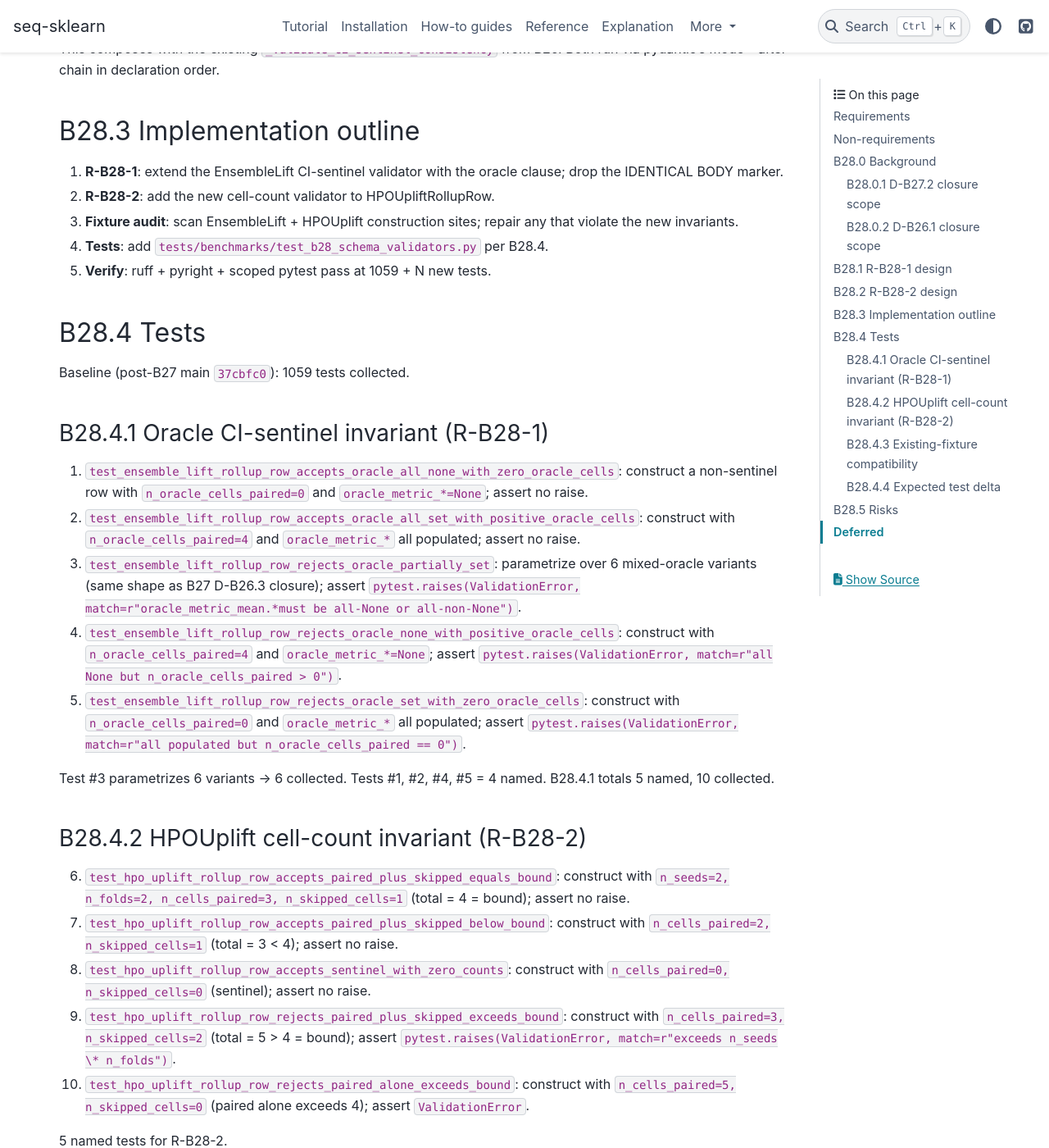
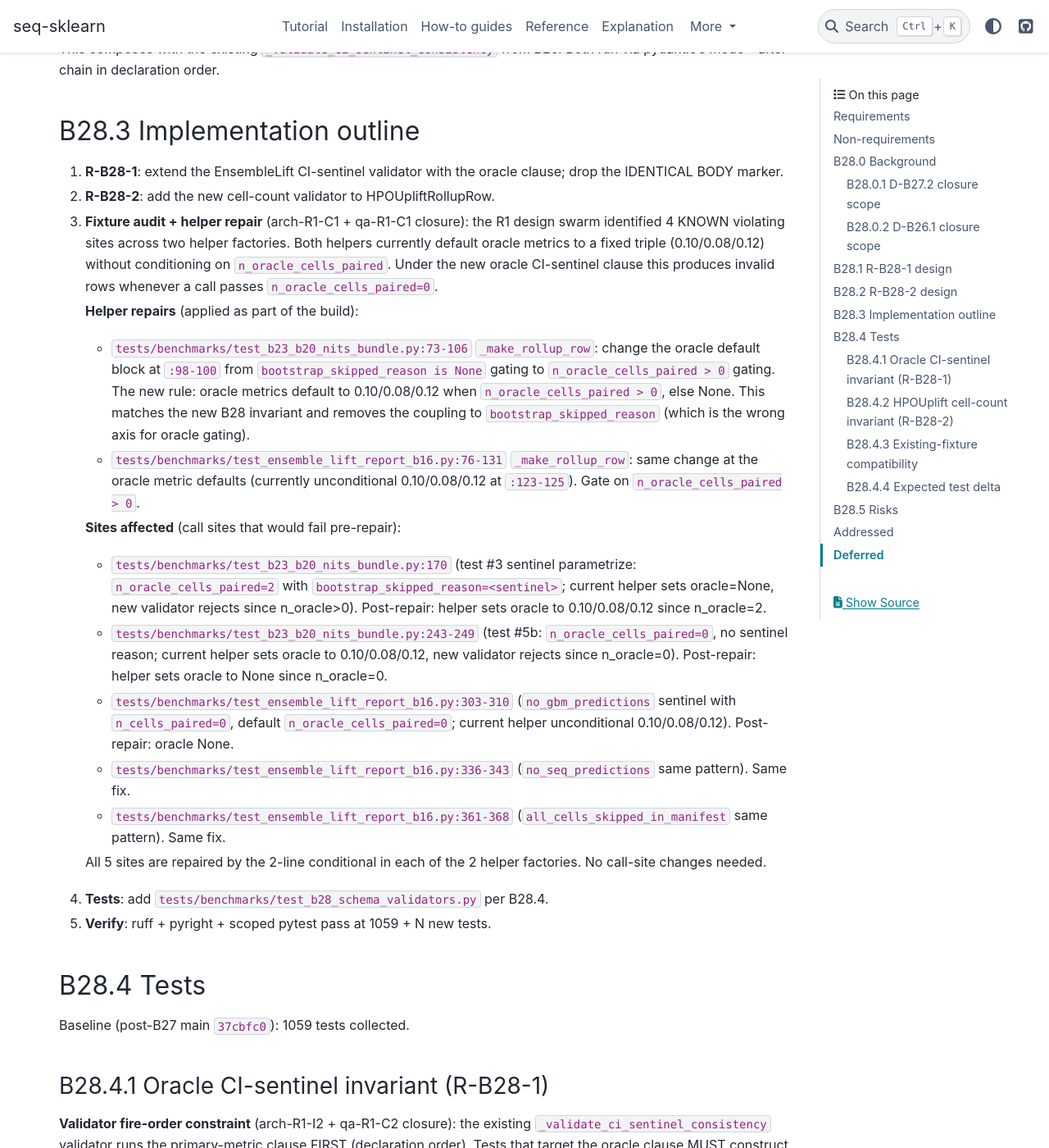
Before and after one commit to switch527/seq-sklearn, a Sphinx documentation site: the page built from docs/benchmark_suite_design_b28_delta.md, in a window 1280 px wide and 1400 px high, scrolled down 2806 px. Shown: the whole window at 82% size. Built offline with Sphinx 7.4.7 and the PyData theme 0.15.4, drawn with Linux system fonts in a browser that asks for light colours; pages that are not in the unit, such as notebooks, are missing from menus; some of the changed text lies outside the part shown.

Commit message:
docs(B28): close R1 design swarm CRITICALs + IMPs + NITs
R1 design swarm consensus on commit 49f5f37 (3C/3I/2N).
Closures:
- arch-R1-C1 + qa-R1-C1: 5 KNOWN fixture sites prescribed
  via helper-level fix in B28.3 step 3 (gate oracle
  defaults on n_oracle_cells_paired > 0). R-B28-Risk-1
  elevated to Medium-confirmed.
- arch-R1-I2 + qa-R1-C2: tests #3-#5 now require
  validator-fire-order base state (all-set primary +
  skipped=None).
- arch-R1-I1: tests #6-#10 same fire-order constraint
  (non-sentinel or sentinel base per case).
- qa-R1-I1: test #10 gets match= matching test #9.
- arch-R1-N1 + qa-R1-N1: test count claim made explicit.

Test count unchanged (11 named / 16 collected).

Co-Authored-By: Claude Opus 4.7 (1M context) <noreply@anthropic.com>

```diff
--- a/docs/benchmark_suite_design_b28_delta.md
+++ b/docs/benchmark_suite_design_b28_delta.md
@@ -139,9 +139,57 @@ pydantic's mode="after" chain in declaration order.
    with the oracle clause; drop the IDENTICAL BODY marker.
 2. **R-B28-2**: add the new cell-count validator to
    HPOUpliftRollupRow.
-3. **Fixture audit**: scan EnsembleLift + HPOUplift
-   construction sites; repair any that violate the new
-   invariants.
+3. **Fixture audit + helper repair** (arch-R1-C1 + qa-R1-C1
+   closure): the R1 design swarm identified 4 KNOWN
+   violating sites across two helper factories. Both
+   helpers currently default oracle metrics to a fixed
+   triple (0.10/0.08/0.12) without conditioning on
+   `n_oracle_cells_paired`. Under the new oracle CI-sentinel
+   clause this produces invalid rows whenever a call passes
+   `n_oracle_cells_paired=0`.
+
+   **Helper repairs** (applied as part of the build):
+   - `tests/benchmarks/test_b23_b20_nits_bundle.py:73-106`
+     `_make_rollup_row`: change the oracle default block at
+     `:98-100` from `bootstrap_skipped_reason is None` gating
+     to `n_oracle_cells_paired > 0` gating. The new rule:
+     oracle metrics default to 0.10/0.08/0.12 when
+     `n_oracle_cells_paired > 0`, else None. This matches
+     the new B28 invariant and removes the coupling to
+     `bootstrap_skipped_reason` (which is the wrong axis
+     for oracle gating).
+   - `tests/benchmarks/test_ensemble_lift_report_b16.py:76-131`
+     `_make_rollup_row`: same change at the oracle metric
+     defaults (currently unconditional 0.10/0.08/0.12 at
+     `:123-125`). Gate on `n_oracle_cells_paired > 0`.
+
+   **Sites affected** (call sites that would fail
+   pre-repair):
+   - `tests/benchmarks/test_b23_b20_nits_bundle.py:170` (test
+     #3 sentinel parametrize: `n_oracle_cells_paired=2`
+     with `bootstrap_skipped_reason=<sentinel>`; current
+     helper sets oracle=None, new validator rejects since
+     n_oracle>0). Post-repair: helper sets oracle to
+     0.10/0.08/0.12 since n_oracle=2.
+   - `tests/benchmarks/test_b23_b20_nits_bundle.py:243-249`
+     (test #5b: `n_oracle_cells_paired=0`, no sentinel
+     reason; current helper sets oracle to 0.10/0.08/0.12,
+     new validator rejects since n_oracle=0). Post-repair:
+     helper sets oracle to None since n_oracle=0.
+   - `tests/benchmarks/test_ensemble_lift_report_b16.py:303-310`
+     (`no_gbm_predictions` sentinel with `n_cells_paired=0`,
+     default `n_oracle_cells_paired=0`; current helper
+     unconditional 0.10/0.08/0.12). Post-repair: oracle
+     None.
+   - `tests/benchmarks/test_ensemble_lift_report_b16.py:336-343`
+     (`no_seq_predictions` same pattern). Same fix.
+   - `tests/benchmarks/test_ensemble_lift_report_b16.py:361-368`
+     (`all_cells_skipped_in_manifest` same pattern). Same
+     fix.
+
+   All 5 sites are repaired by the 2-line conditional in
+   each of the 2 helper factories. No call-site changes
+   needed.
 4. **Tests**: add `tests/benchmarks/test_b28_schema_validators.py`
    per B28.4.
 5. **Verify**: ruff + pyright + scoped pytest pass at
@@ -153,22 +201,39 @@ Baseline (post-B27 main `37cbfc0`): 1059 tests collected.
 
 ### B28.4.1 Oracle CI-sentinel invariant (R-B28-1)
 
+**Validator fire-order constraint** (arch-R1-I2 + qa-R1-C2
+closure): the existing
+`_validate_ci_sentinel_consistency` validator runs the
+primary-metric clause FIRST (declaration order). Tests that
+target the oracle clause MUST construct the fixture with
+the primary axis in a valid state (all-set primary metrics
++ `bootstrap_skipped_reason=None`) so the primary clause
+passes silently and the oracle clause is the one that
+raises. Each test below must explicitly supply
+`primary_metric_mean=0.20, primary_metric_ci_lo=0.15,
+primary_metric_ci_hi=0.25, bootstrap_skipped_reason=None`
+in its base kwargs.
+
 1. `test_ensemble_lift_rollup_row_accepts_oracle_all_none_with_zero_oracle_cells`:
-   construct a non-sentinel row with `n_oracle_cells_paired=0`
-   and `oracle_metric_*=None`; assert no raise.
+   non-sentinel row (primary all-set, skipped=None) with
+   `n_oracle_cells_paired=0` and `oracle_metric_*=None`;
+   assert no raise.
 2. `test_ensemble_lift_rollup_row_accepts_oracle_all_set_with_positive_oracle_cells`:
-   construct with `n_oracle_cells_paired=4` and
+   non-sentinel row with `n_oracle_cells_paired=4` and
    `oracle_metric_*` all populated; assert no raise.
 3. `test_ensemble_lift_rollup_row_rejects_oracle_partially_set`:
-   parametrize over 6 mixed-oracle variants (same shape as
-   B27 D-B26.3 closure); assert
+   parametrize over 6 mixed-oracle variants (same 6-variant
+   shape as B27 D-B26.3 closure). Each parametrize case uses
+   `n_oracle_cells_paired=4` (so the partial-state branch
+   fires, not the gating branches) and the valid-primary
+   base. Assert
    `pytest.raises(ValidationError, match=r"oracle_metric_mean.*must be all-None or all-non-None")`.
 4. `test_ensemble_lift_rollup_row_rejects_oracle_none_with_positive_oracle_cells`:
-   construct with `n_oracle_cells_paired=4` and
+   non-sentinel row with `n_oracle_cells_paired=4` and
    `oracle_metric_*=None`; assert
    `pytest.raises(ValidationError, match=r"all None but n_oracle_cells_paired > 0")`.
 5. `test_ensemble_lift_rollup_row_rejects_oracle_set_with_zero_oracle_cells`:
-   construct with `n_oracle_cells_paired=0` and
+   non-sentinel row with `n_oracle_cells_paired=0` and
    `oracle_metric_*` all populated; assert
    `pytest.raises(ValidationError, match=r"all populated but n_oracle_cells_paired == 0")`.
 
@@ -177,23 +242,38 @@ Test #3 parametrizes 6 variants -> 6 collected. Tests #1,
 
 ### B28.4.2 HPOUplift cell-count invariant (R-B28-2)
 
+**Validator fire-order constraint** (arch-R1-I1 closure):
+HPOUpliftRollupRow has the B26 `_validate_ci_sentinel_consistency`
+validator (declared first) AND the new B28
+`_validate_cell_count_bound` (second). To target only the
+cell-count branch, each test must supply a valid CI-sentinel
+state: either all-set primary metrics + skipped=None
+(non-sentinel) or all-None metrics + populated skipped reason
+(sentinel). The convention below is:
+- tests #6, #7, #9, #10 use non-sentinel base
+  (`primary_metric_mean=0.1, primary_metric_ci_lo=0.05,
+  primary_metric_ci_hi=0.15, bootstrap_skipped_reason=None`)
+- test #8 uses sentinel base
+  (`primary_metric_*=None, bootstrap_skipped_reason="no_data"`)
+
 6. `test_hpo_uplift_rollup_row_accepts_paired_plus_skipped_equals_bound`:
-   construct with `n_seeds=2, n_folds=2,
+   non-sentinel base, `n_seeds=2, n_folds=2,
    n_cells_paired=3, n_skipped_cells=1` (total = 4 = bound);
    assert no raise.
 7. `test_hpo_uplift_rollup_row_accepts_paired_plus_skipped_below_bound`:
-   construct with `n_cells_paired=2, n_skipped_cells=1`
+   non-sentinel base, `n_cells_paired=2, n_skipped_cells=1`
    (total = 3 < 4); assert no raise.
 8. `test_hpo_uplift_rollup_row_accepts_sentinel_with_zero_counts`:
-   construct with `n_cells_paired=0, n_skipped_cells=0`
-   (sentinel); assert no raise.
+   sentinel base, `n_cells_paired=0, n_skipped_cells=0`;
+   assert no raise.
 9. `test_hpo_uplift_rollup_row_rejects_paired_plus_skipped_exceeds_bound`:
-   construct with `n_cells_paired=3, n_skipped_cells=2`
+   non-sentinel base, `n_cells_paired=3, n_skipped_cells=2`
    (total = 5 > 4 = bound); assert
    `pytest.raises(ValidationError, match=r"exceeds n_seeds \* n_folds")`.
-10. `test_hpo_uplift_rollup_row_rejects_paired_alone_exceeds_bound`:
-    construct with `n_cells_paired=5, n_skipped_cells=0`
-    (paired alone exceeds 4); assert `ValidationError`.
+10. `test_hpo_uplift_rollup_row_rejects_paired_alone_exceeds_bound`
+    (qa-R1-I1 closure: explicit `match=`): non-sentinel base,
+    `n_cells_paired=5, n_skipped_cells=0`; assert
+    `pytest.raises(ValidationError, match=r"exceeds n_seeds \* n_folds")`.
 
 5 named tests for R-B28-2.
 
@@ -210,8 +290,10 @@ runs 6 variants - 1 named = +5) = 16 collected.
 ### B28.4.4 Expected test delta
 
 Baseline (post-B27): 1059.
-- Existing tests: 1059 -> 1059 (assuming fixture audit at
-  B28.3.3 finds no violations).
+- Existing tests: 1059 -> 1059 after the B28.3 step 3
+  helper repairs land in the same commit (the repairs
+  change only the oracle metric defaults in 2 helpers;
+  test semantics unchanged).
 - B28-new: 11 named + 5 parametrize extras = 16 collected.
 - Total: 1059 + 16 = 1075.
 
@@ -219,9 +301,46 @@ Baseline (post-B27): 1059.
 
 | ID | Risk | Severity | Mitigation |
 |---|---|---|---|
-| R-B28-Risk-1 | The new oracle CI-sentinel clause rejects an existing EnsembleLiftRollupRow fixture. | Low | The aggregator already emits the two structural shapes (sentinel: oracle all-None + n_oracle=0; happy: oracle all-set + n_oracle>0). Existing fixtures across B17/B19/B20/B23/B24/B25 all follow these shapes per the B27.2 per-site enumeration. The b16:561 mutation pin is already using `model_construct` post-B27 so its half-populated row bypasses the new clause too. |
+| R-B28-Risk-1 | The new oracle CI-sentinel clause rejects existing EnsembleLiftRollupRow fixtures. | Medium-confirmed | R1 design swarm identified 5 KNOWN sites across two helper factories where oracle metric defaults are not gated on `n_oracle_cells_paired`. B28.3 step 3 enumerates each site and prescribes the helper-level fix (gate oracle defaults on `n_oracle_cells_paired > 0`). The aggregator itself (`benchmarks/report/bootstrap_ensemble_lift.py:152-159` sentinel + `:320-321` happy path) emits the two structural shapes correctly; the gap is helper-fixture-only. The b16:561 mutation pin uses `model_construct` post-B27 so it bypasses both validators. |
 | R-B28-Risk-2 | The new HPOUplift cell-count validator rejects an existing fixture. | Low | The aggregator emits sentinels with `n_cells_paired=0, n_skipped_cells=0` (trivially satisfies). Happy rows are inner-join-bounded. B17/B21/B22 fixtures supply `n_cells_paired=4` with appropriate `n_seeds=2, n_folds=2` (4 <= 4). Live verification via the suite. |
 | R-B28-Risk-3 | The composed EnsembleLift validator becomes complex (primary clause + oracle clause + row-count clause). | Low | The two validator methods stay separate (`_validate_row_count_invariants` + `_validate_ci_sentinel_consistency`); only the latter grows. Pydantic v2's mode="after" chain handles ordering. |
+
+## Addressed
+
+R1 design swarm on commit `49f5f37`: architecture-reviewer
+(1C / 2I / 1N REQUEST_CHANGES), qa-test-coverage (2C / 1I /
+1N REQUEST_CHANGES), style-reviewer (0C / 0I / 0N APPROVE).
+Deduplicated total: 3 CRITICAL, 3 IMPROVEMENT, 2 NITPICK.
+Closures:
+
+- **arch-R1-C1 + qa-R1-C1** (5 KNOWN fixture sites violate
+  the new oracle clause via two helper factories that gate
+  oracle defaults on the wrong axis): B28.3 step 3 rewritten
+  with the per-site enumeration + prescribed helper-level
+  fix (gate oracle defaults on `n_oracle_cells_paired > 0`,
+  not on `bootstrap_skipped_reason`). R-B28-Risk-1 elevated
+  to "Medium-confirmed".
+- **arch-R1-I2 + qa-R1-C2** (tests #3-#5 don't pin the
+  primary-axis state, so the wrong validator branch fires
+  first): B28.4.1 prefixed with an explicit "Validator
+  fire-order constraint" paragraph mandating all-set
+  primary metrics + `bootstrap_skipped_reason=None` in
+  every oracle-clause test fixture.
+- **arch-R1-I1** (tests #6-#10 don't pin the CI-sentinel
+  state, so the B26 validator may fire before the new B28
+  cell-count validator): B28.4.2 prefixed with an analogous
+  fire-order constraint; each test names the base state
+  (non-sentinel for #6, #7, #9, #10; sentinel for #8).
+- **qa-R1-I1** (test #10 missing `match=`): added
+  `match=r"exceeds n_seeds \* n_folds"` to test #10
+  matching test #9.
+- **arch-R1-N1 + qa-R1-N1** (test count claim conditional
+  on fixture audit): rewritten as "1059 -> 1059 after the
+  B28.3 step 3 helper repairs land in the same commit".
+
+Test count after R1 closures: 11 named / 16 collected
+(unchanged from R1 draft; all closures sharpen pre-existing
+test specs).
 
 ## Deferred
 
```
